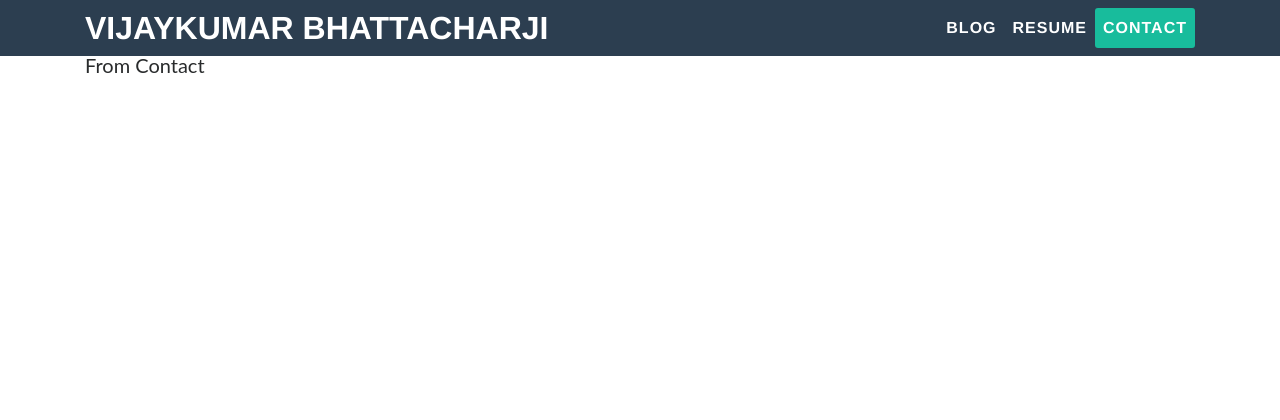
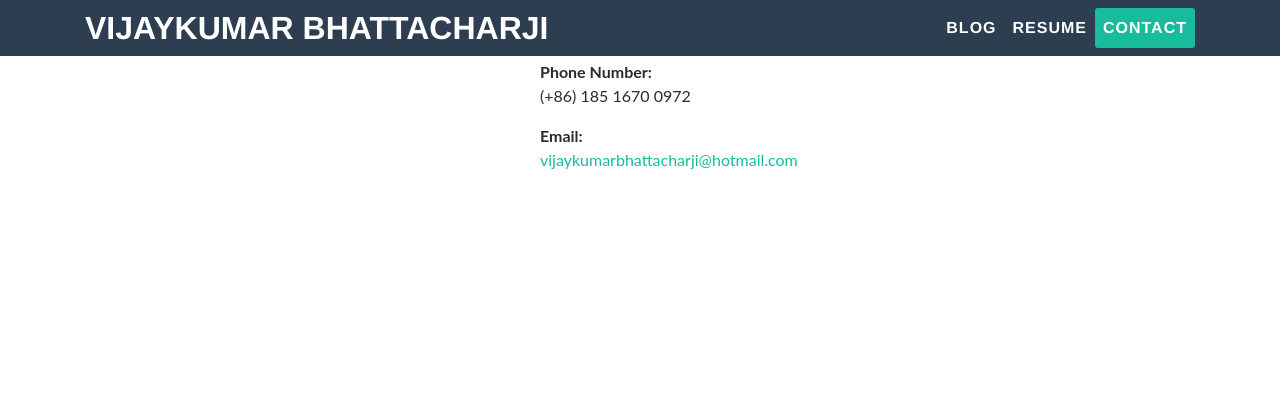
Before and after one commit to vijaykumarjuwai/djangoproject, a Django app: page /contact in a window 1280 px wide. Shown: the top 420 px of the page. Run offline with Django 3.2, Linux system fonts and the light colour scheme; some libraries are stand-ins or nearby versions.

Commit message:
Added some contact data to contact page

```diff
--- a/website/templates/website/contact.html
+++ b/website/templates/website/contact.html
@@ -3,7 +3,16 @@
 {% block nav-contact %} active {% endblock %}
 
 {% block content %}
-    <div class="container margin-top-50">
-        <p>From Contact</p>
+    <div class="container bd-example margin-top-60">
+        <div class="contact-details" style="width: 200px; margin: 0 auto;">
+            <address>
+                <strong>Phone Number: </strong><br> (+86) 185 1670 0972
+            </address>
+
+            <address>
+                <strong>Email: </strong><br>
+                <a href="mailto:vijaykumarbhattacharji@hotmail.com">vijaykumarbhattacharji@hotmail.com</a>
+            </address>
+        </div>
     </div>
 {% endblock %}
```
